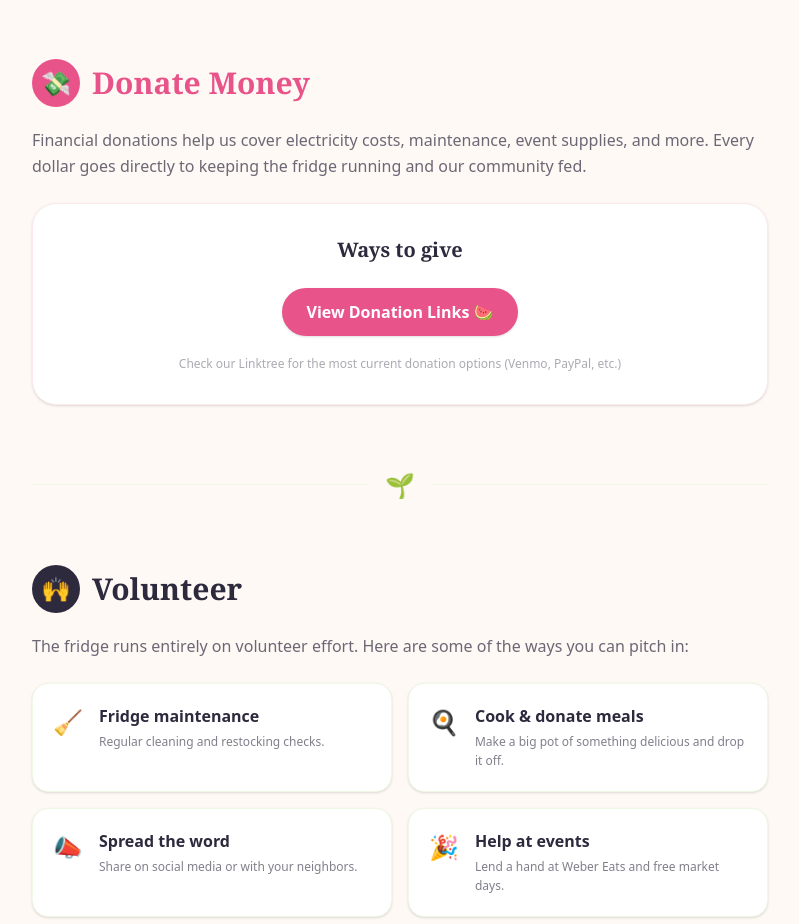
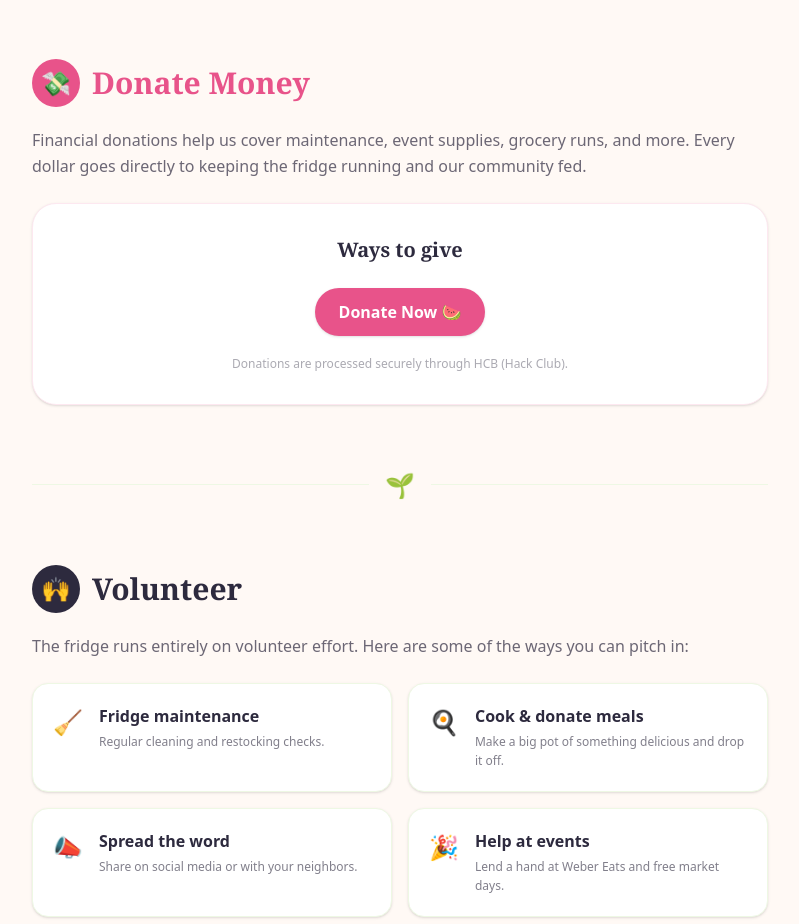
Before and after one commit to tylergleave/weberfridge, a SvelteKit app: page /get-involved in a window 1280 px wide. Shown: the part 840-1764 px from the top of the page, without its empty margins (240-1039 px from the left). Built offline with nearby package versions, Linux system fonts and the light colour scheme.

Commit message:
Correct donation link, we don't pay for electricity with donations

```diff
--- a/src/routes/get-involved/+page.svelte
+++ b/src/routes/get-involved/+page.svelte
@@ -57,21 +57,21 @@
       <h2 class="font-display text-3xl font-black text-[#E8538A]">Donate Money</h2>
     </div>
     <p class="text-[#2D2A3E]/70 leading-relaxed mb-6">
-      Financial donations help us cover electricity costs, maintenance, event supplies, and more. Every dollar goes directly to keeping the fridge running and our community fed.
+      Financial donations help us cover maintenance, event supplies, grocery runs, and more. Every dollar goes directly to keeping the fridge running and our community fed.
     </p>
     <div class="bg-white rounded-3xl p-8 border border-[#FDE8F0] shadow-sm text-center">
       <p class="font-display text-xl font-bold text-[#2D2A3E] mb-6">Ways to give</p>
       <div class="flex flex-wrap justify-center gap-4">
         <a
-          href="https://linktr.ee/weberfridge"
+          href="https://hcb.hackclub.com/donations/start/weber-fridge"
           target="_blank"
           rel="noopener noreferrer"
           class="px-6 py-3 rounded-full bg-[#E8538A] text-white font-bold hover:bg-[#c93d72] transition-colors shadow"
         >
-          View Donation Links 🍉
+          Donate Now 🍉
         </a>
       </div>
-      <p class="text-xs text-[#2D2A3E]/40 mt-5">Check our Linktree for the most current donation options (Venmo, PayPal, etc.)</p>
+      <p class="text-xs text-[#2D2A3E]/40 mt-5">Donations are processed securely through HCB (Hack Club).</p>
     </div>
   </div>
 
```
